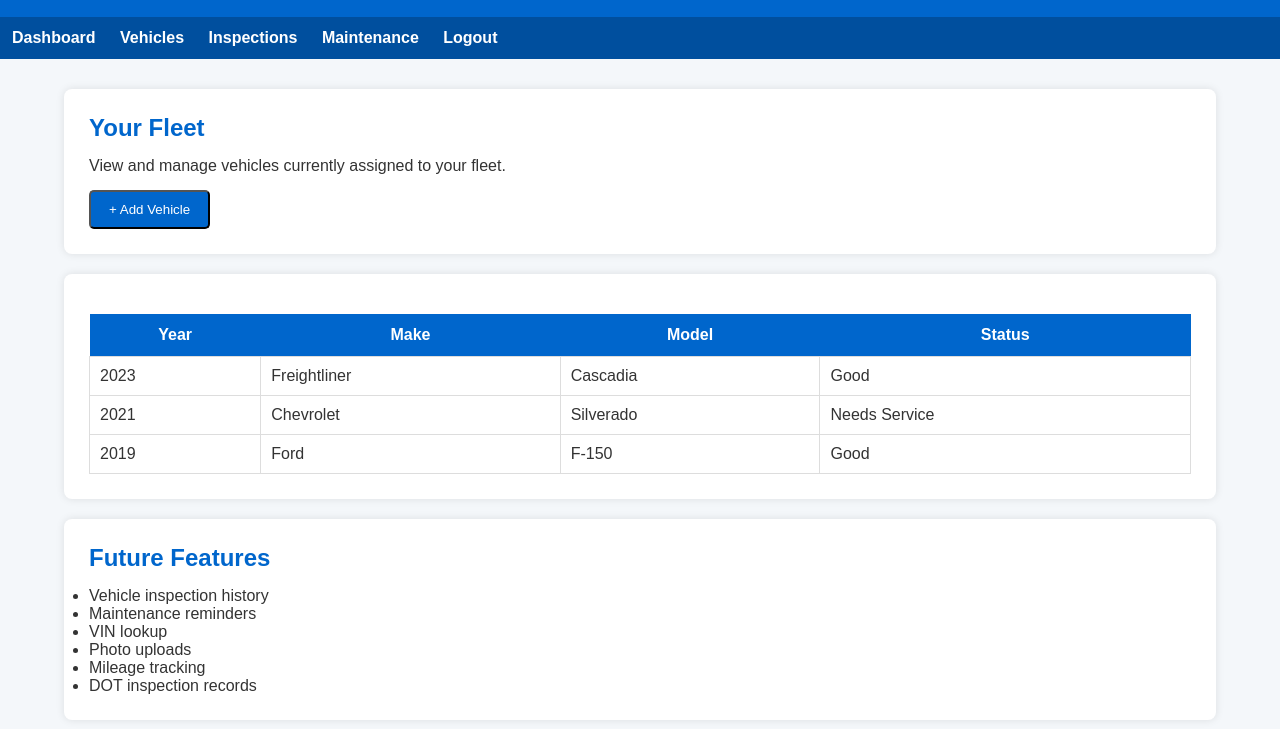
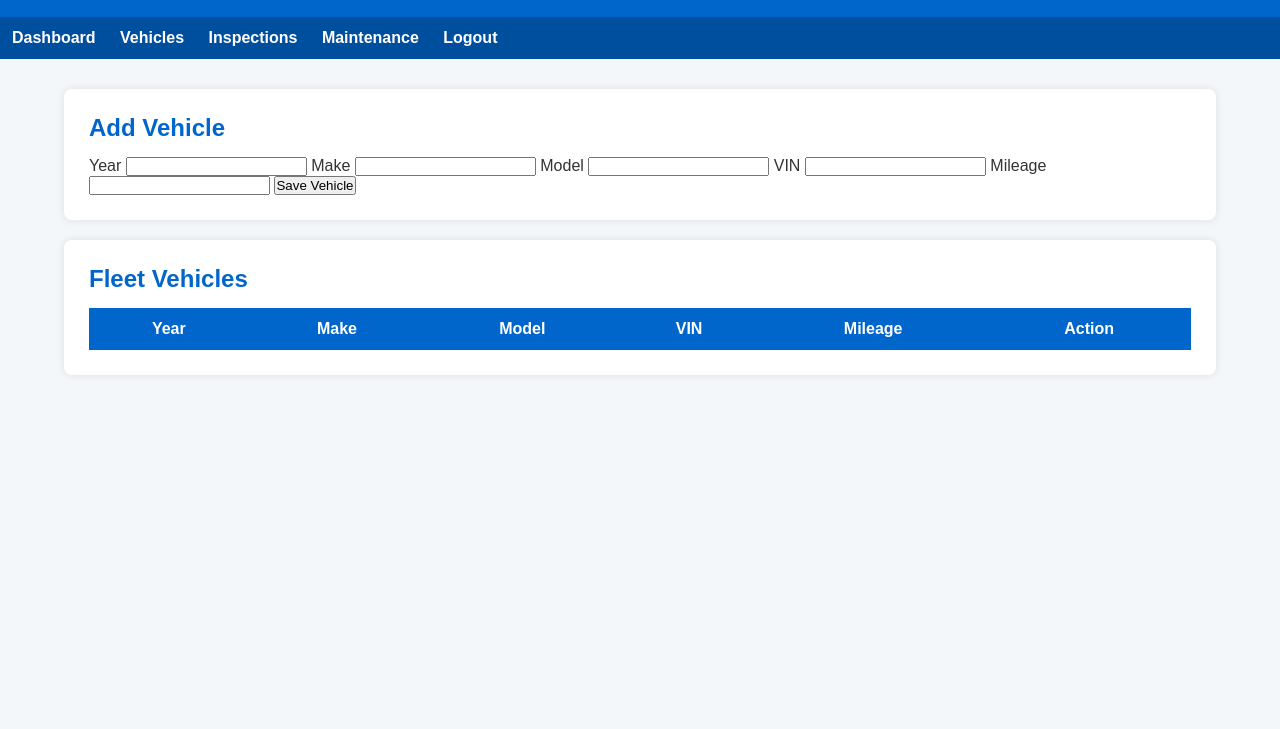
Before and after one commit to hillkrest-design/FleetCheck, a plain HTML site: page vehichles.html in a window 1280 px wide. Shown: the part 57-786 px from the top of the page. Drawn offline with Linux system fonts and the light colour scheme.

Commit message:
Update vehichles.html

```diff
--- a/vehichles.html
+++ b/vehichles.html
@@ -1,15 +1,11 @@
 <!DOCTYPE html>
 <html lang="en">
-
 <head>
-
 <meta charset="UTF-8">
 <meta name="viewport" content="width=device-width, initial-scale=1.0">
-
 <title>FleetCheck - Vehicles</title>
 
 <link rel="stylesheet" href="css/style.css">
-
 </head>
 
 <body>
@@ -26,9 +22,9 @@
 
 <a href="vehicles.html">Vehicles</a>
 
-    <a href="#">Inspections</a>
+<a href="inspections.html">Inspections</a>
 
-    <a href="#">Maintenance</a>
+<a href="maintenance.html">Maintenance</a>
 
 <a href="#" onclick="logout()">Logout</a>
 
@@ -38,25 +34,47 @@
 
 <div class="card">
 
-        <h2>Your Fleet</h2>
+<h2>Add Vehicle</h2>
 
-        <p>
-            View and manage vehicles currently assigned to your fleet.
-        </p>
+<form id="vehicleForm">
 
-        <button
-            class="button"
-            onclick="addVehicle()">
+<label>Year</label>
 
-            + Add Vehicle
+<input type="number" id="year" required>
+
+<label>Make</label>
+
+<input type="text" id="make" required>
+
+<label>Model</label>
+
+<input type="text" id="model" required>
+
+<label>VIN</label>
+
+<input type="text" id="vin">
+
+<label>Mileage</label>
+
+<input type="number" id="mileage">
+
+<button type="submit">
+
+Save Vehicle
 
 </button>
+
+</form>
 
 </div>
 
 <div class="card">
 
+<h2>Fleet Vehicles</h2>
+
 <table id="vehicleTable">
+
+<thead>
 
 <tr>
 
@@ -66,69 +84,21 @@
 
 <th>Model</th>
 
-                <th>Status</th>
+<th>VIN</th>
+
+<th>Mileage</th>
+
+<th>Action</th>
 
 </tr>
 
-            <tr>
+</thead>
 
-                <td>2023</td>
+<tbody>
 
-                <td>Freightliner</td>
-
-                <td>Cascadia</td>
-
-                <td>Good</td>
-
-            </tr>
-
-            <tr>
-
-                <td>2021</td>
-
-                <td>Chevrolet</td>
-
-                <td>Silverado</td>
-
-                <td>Needs Service</td>
-
-            </tr>
-
-            <tr>
-
-                <td>2019</td>
-
-                <td>Ford</td>
-
-                <td>F-150</td>
-
-                <td>Good</td>
-
-            </tr>
+</tbody>
 
 </table>
-
-    </div>
-
-    <div class="card">
-
-        <h2>Future Features</h2>
-
-        <ul>
-
-            <li>Vehicle inspection history</li>
-
-            <li>Maintenance reminders</li>
-
-            <li>VIN lookup</li>
-
-            <li>Photo uploads</li>
-
-            <li>Mileage tracking</li>
-
-            <li>DOT inspection records</li>
-
-        </ul>
 
 </div>
 
@@ -137,5 +107,4 @@
 <script src="js/script.js"></script>
 
 </body>
-
 </html>
```
Lines whose indentation alone changed are shown as unchanged.
